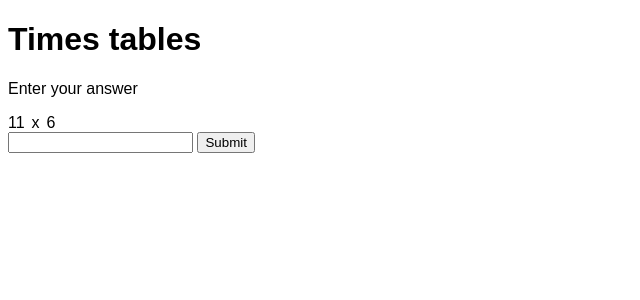
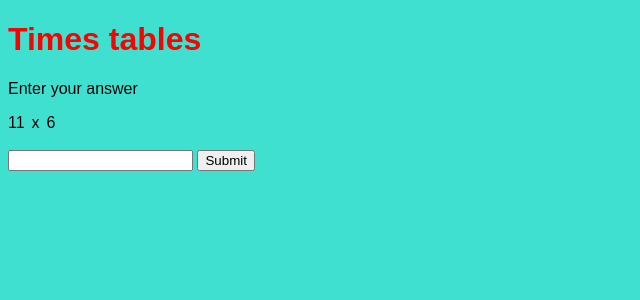
Before and after one commit to chrisrusselldigital/timestables, a PHP site: page / in a window 1280 px wide. Shown: the top 300 px of the page, without its empty margins (0-640 px from the left). Run offline with PHP 8.4, Linux system fonts and the light colour scheme.

Commit message:
Add php file for heroku

```diff
--- a/index.html
+++ b/index.html
@@ -14,7 +14,8 @@
        <div id="times" class="question"> x </div>
        <div id="secondpart" class="question"></div>
 
-     <br class="clearBoth">
+     <br>
+     <br>
       <input type="number" id="MyAnswer" size="2"></input>
       <input type="submit" name="button" value="Submit"></input>
     </form>
--- /dev/null
+++ b/index.php
@@ -0,0 +1 @@
+<?php include_once("index.html"); ?>
--- a/tables.css
+++ b/tables.css
@@ -1,9 +1,11 @@
 h1 {
   font-family: sans-serif;
+  color: red;
 }
 
 body {
   font-family: sans-serif;
+  background-color: turquoise;
 }
 
 div.question {
```
